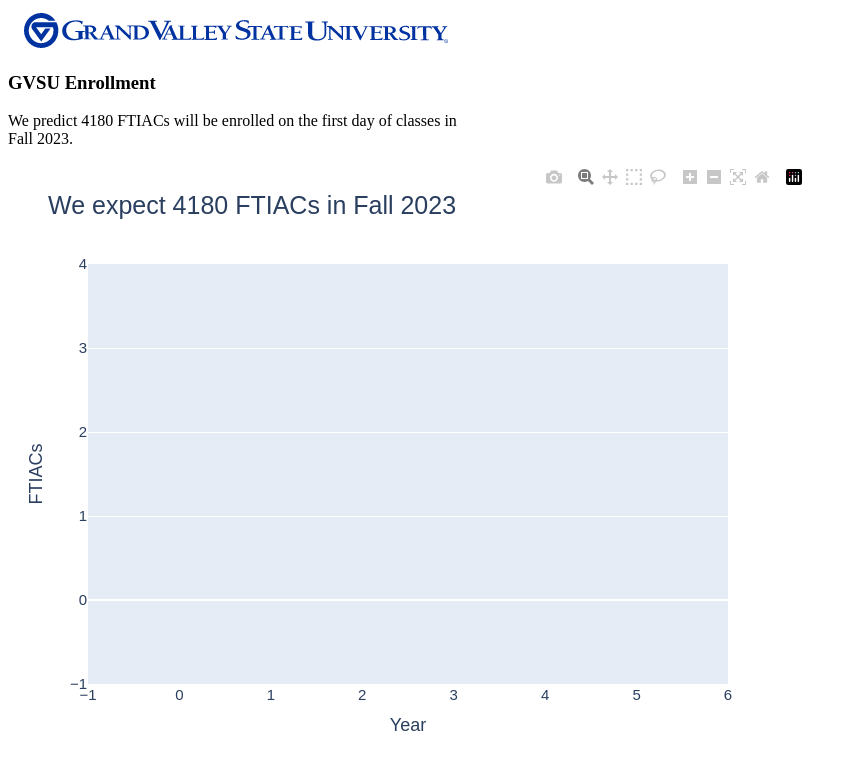
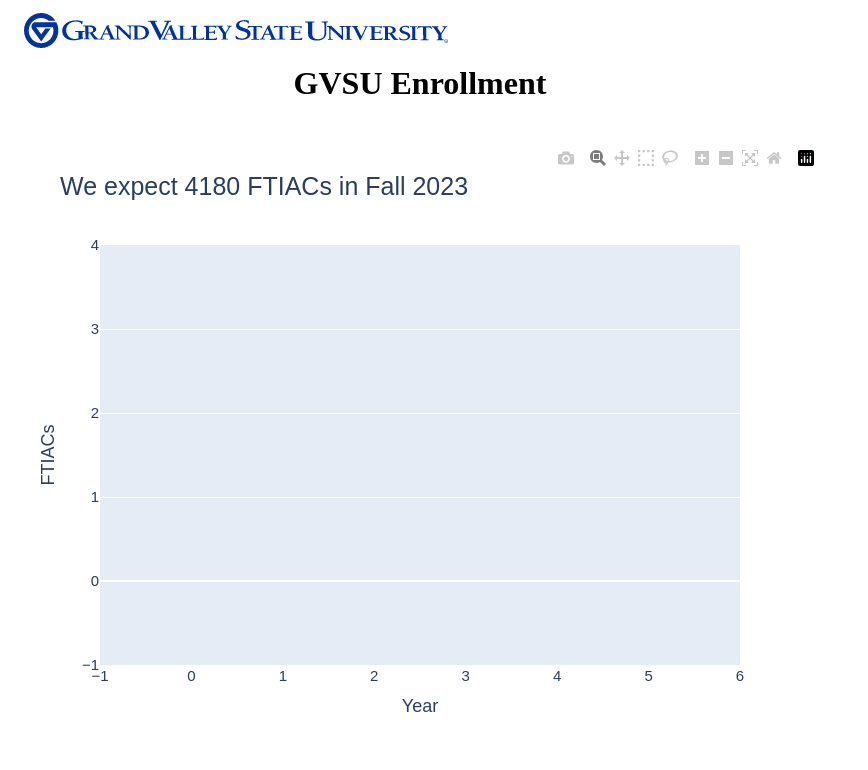
Before and after one commit to davidaustinm/advising, a Django app: page /gv-enrollment/ in a window 1280 px wide. Shown: the top 770 px of the page, without its empty margins (0-868 px from the left). Run offline with Django 4.2, Linux system fonts and the light colour scheme; some libraries are stand-ins or nearby versions.

Commit message:
enrollment

```diff
--- a/render/templates/render/enrollment.html
+++ b/render/templates/render/enrollment.html
@@ -5,22 +5,29 @@
 <html>
   <body>
 
+    <!--
     {% load static %}
     <img src="{% static 'render/gv_logo.png' %}" />
+    -->
 
-    <h3> GVSU Enrollment </h3>
+    <div class="main">
+      {% load static %}
+      <img src="{% static 'render/gv_logo.png' %}" />
 
-    <div style="width:450px">
-      <p>
-	We predict {{ ftiacs }} FTIACs will be enrolled on the first
-	day of classes in Fall {{ year }}.
-      </p>
-    </div>
-
-    <div>
-      {% autoescape off %}
-      {{ plot_div }}
-      {% endautoescape %}
+      <table cellpadding = 10>
+	<tr>
+	  <td align=center>
+	    <h1> GVSU Enrollment </h1>
+	  </td>
+	</tr>
+	<tr>
+	  <td>
+	    {% autoescape off %}
+	    {{ plot_div }}
+	    {% endautoescape %}
+	  </td>
+	</tr>
+      </table>
     </div>
 
 
```
